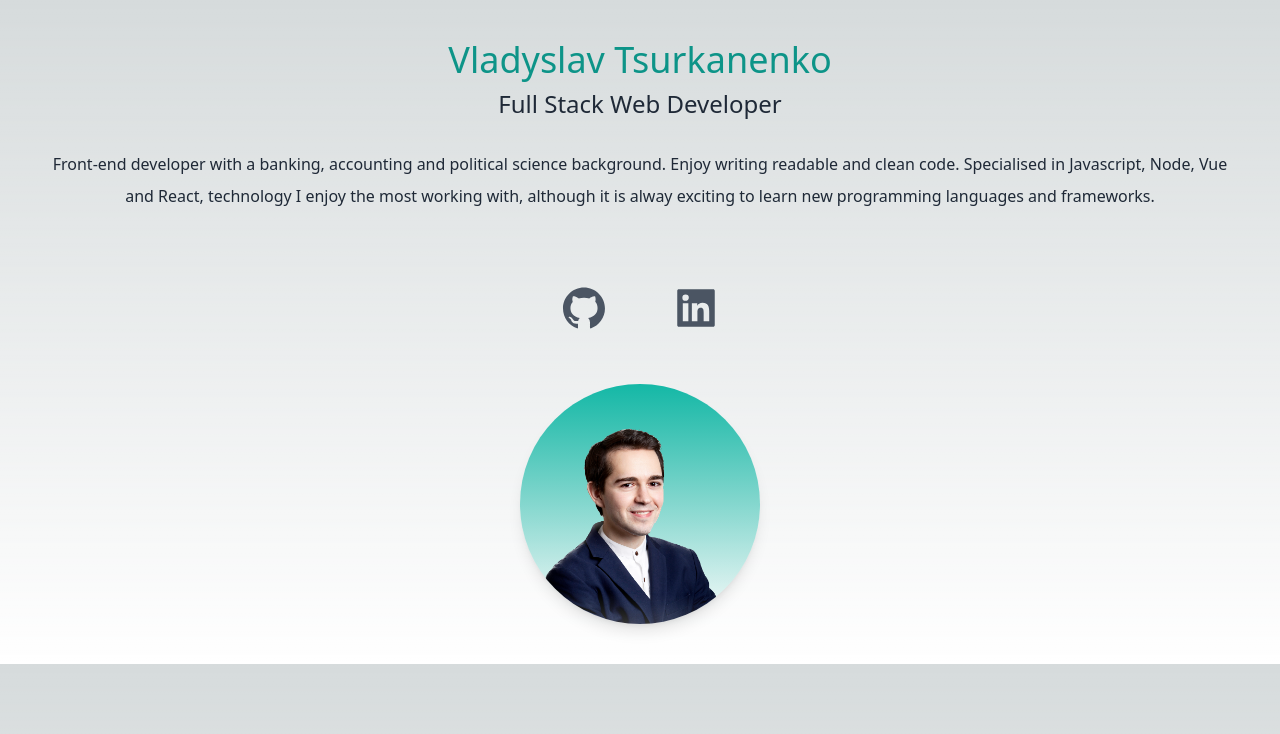
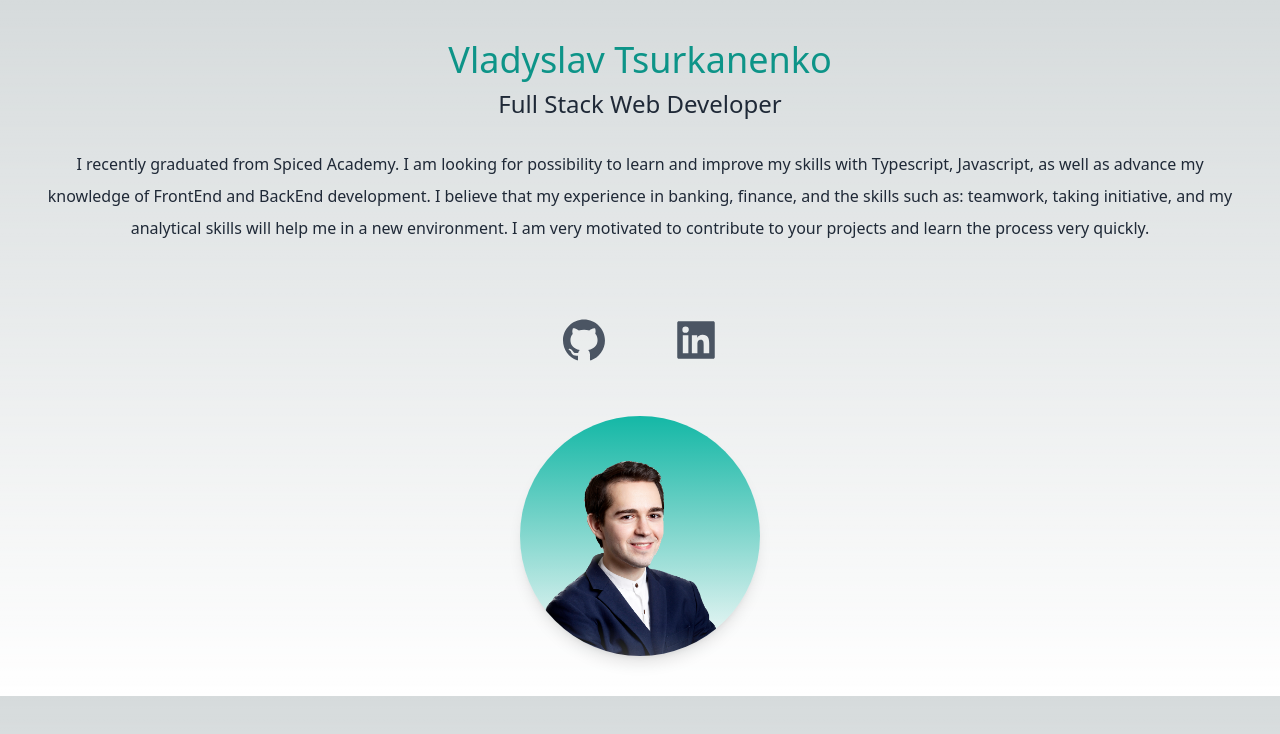
Before and after one commit to vladyslavt97/Portfolio-Website, a Next.js app: page /myinfo/MyInfo in a window 1280 px wide. Shown: the top 734 px of the page. Built offline with nearby package versions, Linux system fonts and the light colour scheme.

Commit message:
My info changed

```diff
--- a/pages/myinfo/MyInfo.tsx
+++ b/pages/myinfo/MyInfo.tsx
@@ -9,7 +9,8 @@ export default function MyInfo() {
         <div className='p-10'>
         <h2 className='text-4xl text-teal-600 font-medium text-center'>Vladyslav Tsurkanenko</h2>
         <h3 className='text-2xl py-2 text-center text-gray-800'>Full Stack Web Developer</h3>
-        <p className='text-md py-5 leading-8 text-gray-800 dark:text-white text-center'>Front-end developer with a banking, accounting and political science background. Enjoy writing readable and clean code. Specialised in Javascript, Node, Vue and React, technology I enjoy the most working with, although it is alway exciting to learn new programming languages and frameworks.</p>
+        <p className='text-md py-5 leading-8 text-gray-800 dark:text-white text-center'>I recently graduated from Spiced Academy. I am looking for possibility to learn and improve my skills with Typescript, Javascript, as well as advance my knowledge of FrontEnd and BackEnd development. I believe that my experience in banking, finance, and the skills such as: teamwork, taking initiative, and my analytical skills will help me in a new
+        environment. I am very motivated to contribute to your projects and learn the process very quickly.</p>
         </div>
 
         <div className='text-5xl flex justify-center gap-16 py-3 text-gray-600'>
```
